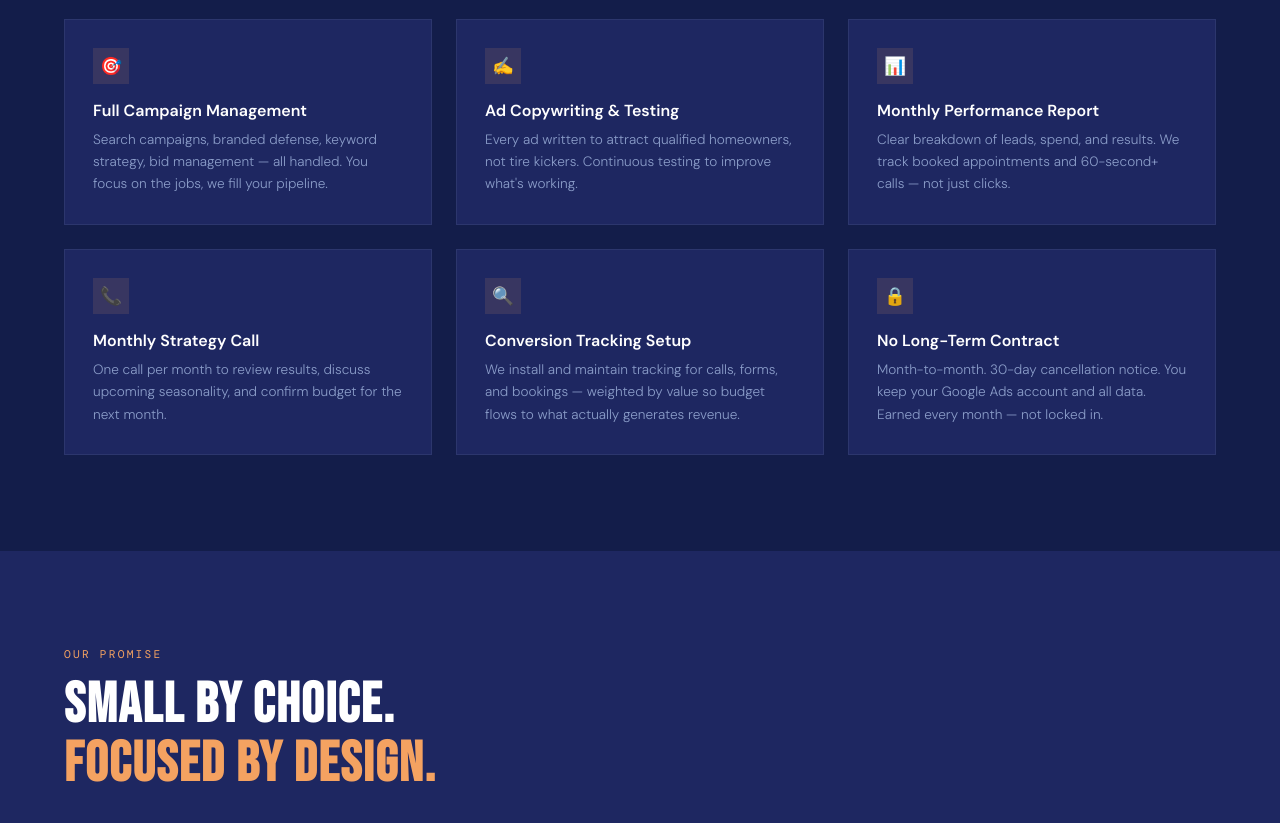
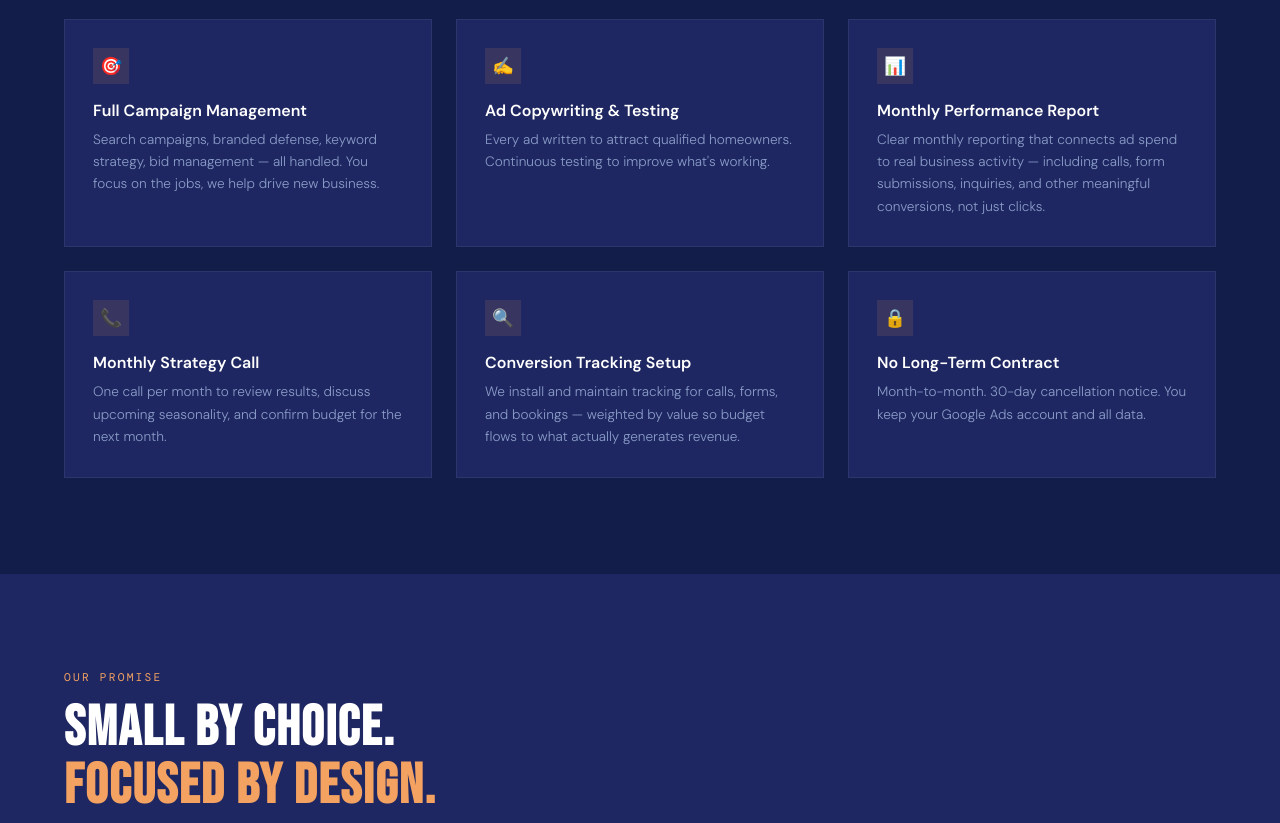
Before and after one commit to dberliant5/drivensearch.github.io, a plain HTML site: page index.html in a window 1280 px wide. Shown: the part 1960-2783 px from the top of the page. Drawn offline with nearby package versions, Linux system fonts and the light colour scheme.

Commit message:
Update index.html

```diff
--- a/index.html
+++ b/index.html
@@ -473,17 +473,17 @@
     <div class="include-card reveal">
       <div class="include-icon">🎯</div>
       <div class="include-title">Full Campaign Management</div>
-      <div class="include-desc">Search campaigns, branded defense, keyword strategy, bid management — all handled. You focus on the jobs, we fill your pipeline.</div>
+      <div class="include-desc">Search campaigns, branded defense, keyword strategy, bid management — all handled. You focus on the jobs, we help drive new business.</div>
     </div>
     <div class="include-card reveal">
       <div class="include-icon">✍️</div>
       <div class="include-title">Ad Copywriting & Testing</div>
-      <div class="include-desc">Every ad written to attract qualified homeowners, not tire kickers. Continuous testing to improve what's working.</div>
+      <div class="include-desc">Every ad written to attract qualified homeowners. Continuous testing to improve what's working.</div>
     </div>
     <div class="include-card reveal">
       <div class="include-icon">📊</div>
       <div class="include-title">Monthly Performance Report</div>
-      <div class="include-desc">Clear breakdown of leads, spend, and results. We track booked appointments and 60-second+ calls — not just clicks.</div>
+      <div class="include-desc">Clear monthly reporting that connects ad spend to real business activity — including calls, form submissions, inquiries, and other meaningful conversions, not just clicks.</div>
     </div>
     <div class="include-card reveal">
       <div class="include-icon">📞</div>
@@ -498,7 +498,7 @@
     <div class="include-card reveal">
       <div class="include-icon">🔒</div>
       <div class="include-title">No Long-Term Contract</div>
-      <div class="include-desc">Month-to-month. 30-day cancellation notice. You keep your Google Ads account and all data. Earned every month — not locked in.</div>
+      <div class="include-desc">Month-to-month. 30-day cancellation notice. You keep your Google Ads account and all data.</div>
     </div>
   </div>
 </section>
@@ -535,7 +535,7 @@
 <section class="cta-section">
   <p class="section-eyebrow reveal" style="text-align:center;">Get Started</p>
   <h2 class="section-title reveal">Ready to see what's<br>happening in <em>your market?</em></h2>
-  <p class="cta-sub reveal">We'll pull a snapshot of what homeowners in your area are searching — and which competitors are showing up. No pitch. Just useful information.</p>
+  <p class="cta-sub reveal">We'll pull a snapshot of what homeowners in your area are searching — and which competitors are showing up. </p>
   <a href="mailto:danny@drivensearchmedia.com" class="cta-email reveal">danny@drivensearchmedia.com</a>
   <p class="cta-note reveal">We take on a limited number of clients. One per market area.</p>
 </section>
```
